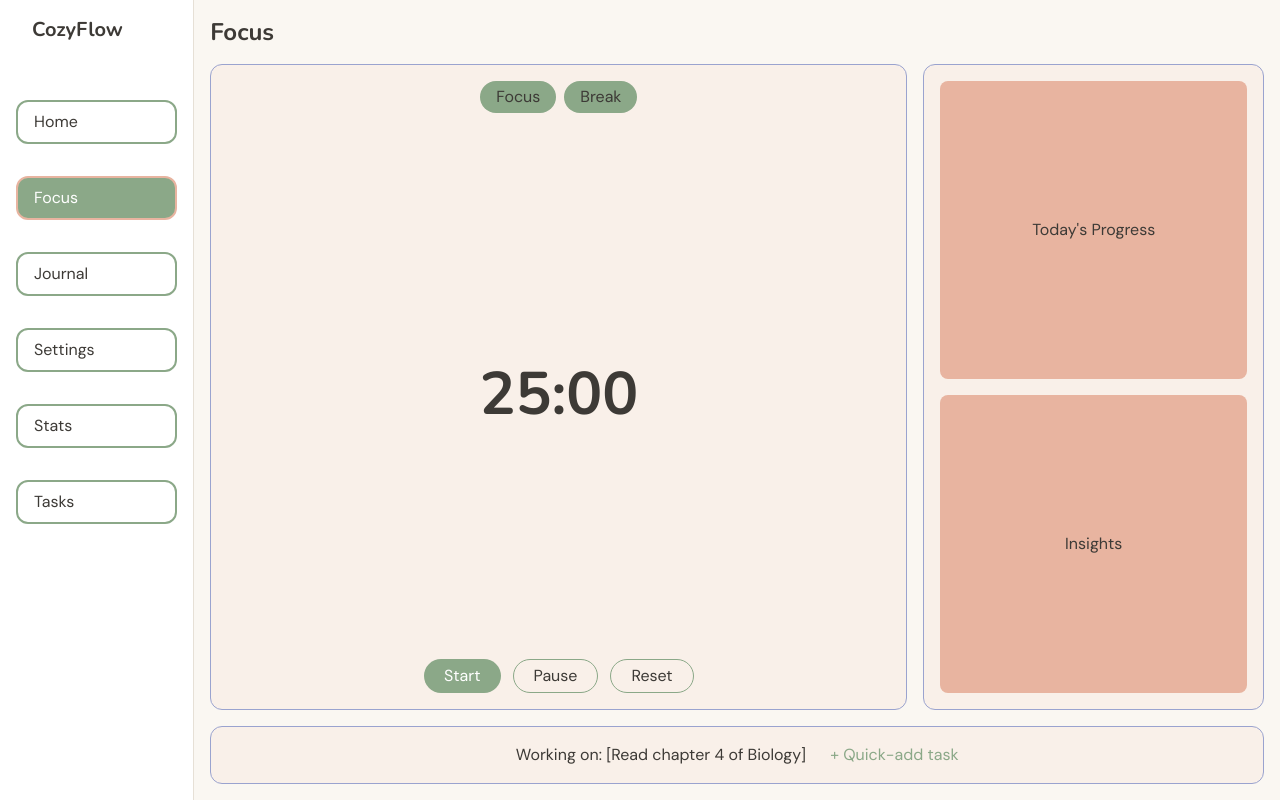
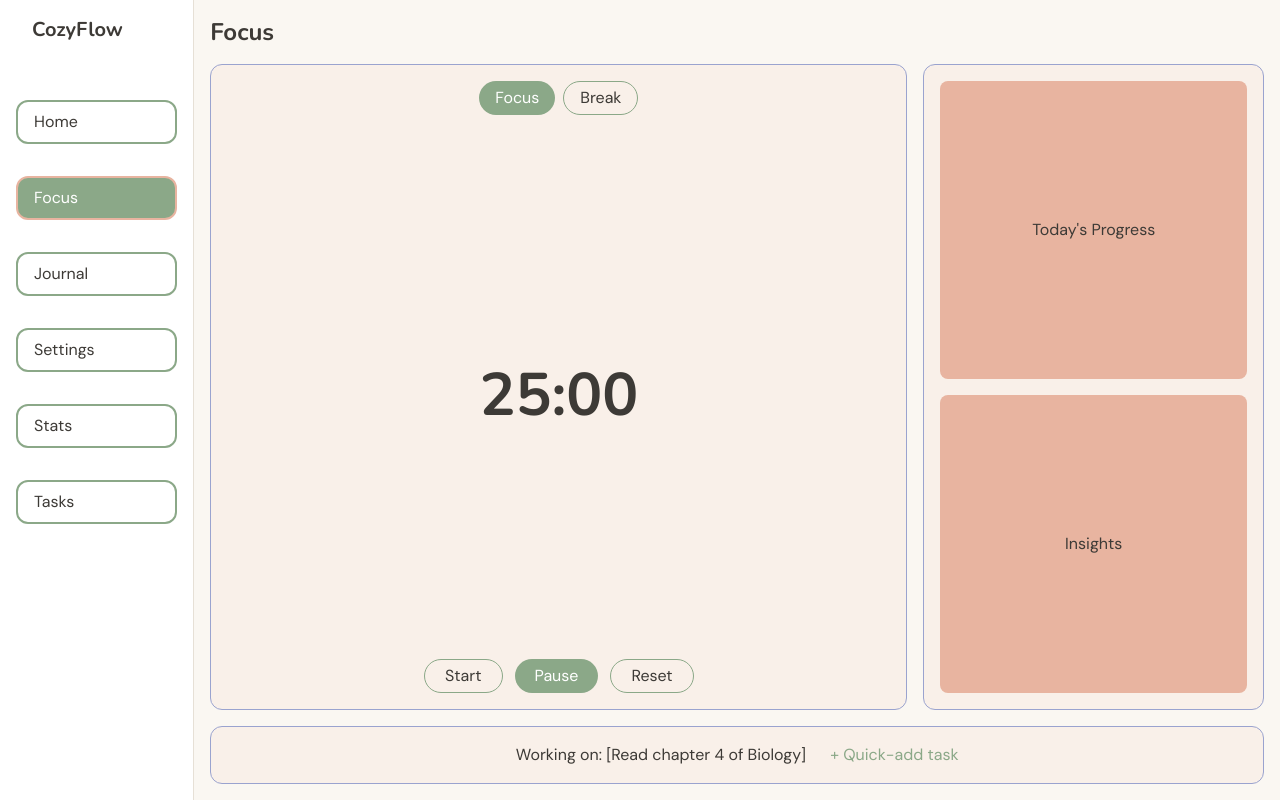
Before and after one commit to ShoonLae04/CozyFLow, a React (Vite) app: page /focus in a window 1280 px wide. Built offline with nearby package versions, Linux system fonts and the light colour scheme.

Commit message:
Add working focus timer with focus and break modes

```diff
--- a/src/pages/Focus.jsx
+++ b/src/pages/Focus.jsx
@@ -1,6 +1,54 @@
 
+import { useState, useEffect, useRef } from "react";
 
+const MINUTE = 60 * 1000;
+// Turns milliseconds into "MM:SS"
+function formatTime(ms) {
+  const totalSeconds = Math.ceil(ms / 1000);
+  const minutes = Math.floor(totalSeconds/60);   // Math.floor, and how many seconds in a minute?
+  const seconds = totalSeconds%60;  //  the remainder operator %
+  // String(...).padStart(2, "0") turns 5 into "05"
+  return `${String(minutes).padStart(2,"0")}:${String(seconds).padStart(2,"0")}`;
+}
 function Focus() {
+  const [length] =useState({focus :25  , break:5});
+  const [mode, setMode] = useState("focus");
+  const [remaining , setRemaining ] = useState(length.focus* MINUTE );
+  const [isRunning , setIsRunning ] = useState(false);
+
+  const endTimeRef = useRef(null);
+
+  function changeMode(newMode){
+    setMode(newMode);
+    setRemaining(length[newMode]*MINUTE);
+
+  }
+  function start(){
+
+    endTimeRef.current = Date.now() + remaining;
+    setIsRunning(true);
+
+  }
+  function pause(){
+    setIsRunning(false);
+  }
+  function reset(){
+    setIsRunning(false);
+    setRemaining(length[mode]*MINUTE);
+  }
+  useEffect(() => {
+    if (!isRunning) return;     // not counting? do nothing
+
+    const id = setInterval(() => {
+      const left = Math.max(0,endTimeRef.current - Date.now());
+      setRemaining(left) // tick: update remaining
+      if (left===0){
+        setIsRunning(false);
+      }
+    }, 250);
+
+    return () => clearInterval(id);   // cleanup: stop ticking
+  }, [isRunning]);                     // re-run when isRunning changes
 
   return (
     <div className=" w-full h-full flex flex-col ">
@@ -10,16 +58,17 @@ function Focus() {
         <div className="md:col-span-2 flex flex-col items-center  bg-peach/10 rounded-xl p-4 border-1 border-r border-periwinkle">
 
           <div className="flex justify-center  gap-2 mb-4 ">
-            <button className="bg-sage rounded-full px-4 py-1 text-ink  ">Focus</button>
-            <button className="bg-sage rounded-full px-4 py-1 text-ink ">Break</button>
+
+            <button onClick ={()=> changeMode("focus")}  className={`rounded-full px-4 py-1 ${mode === "focus" ? "bg-sage text-white" : "border border-sage text-ink"}`}>Focus</button>
+            <button onClick ={()=> changeMode("break")}className={`rounded-full px-4 py-1 ${mode === "break" ? "bg-sage text-white" : "border border-sage text-ink"}`}>Break</button>
           </div>
           <div className ="flex-1 flex  items-center justify-center py-3">
-            <p className ="text-6xl font-heading font-bold text-ink">25:00</p>
+            <p className ="text-6xl font-heading font-bold text-ink">{formatTime (remaining)}</p>
           </div>
           <div className=" flex justify-center gap-3">
-            <button className="bg-sage text-white rounded-full px-5 py-1">Start</button>
-            <button className="border border-sage text-ink rounded-full px-5 py-1">Pause</button>
-            <button className="border border-sage text-ink rounded-full px-5 py-1">Reset</button>
+            <button onClick={start} className={`rounded-full px-5 py-1 ${isRunning ? "bg-sage text-white" : "border border-sage text-ink"}`}>Start</button>
+            <button onClick={pause} className={`rounded-full px-5 py-1 ${!isRunning ? "bg-sage text-white" : "border border-sage text-ink"}`}>Pause</button>
+            <button onClick={reset}className="rounded-full px-5 py-1 border border-sage text-ink hover:bg-sage/20 active:scale-95 transition">Reset</button>
 
           </div>
 
```
